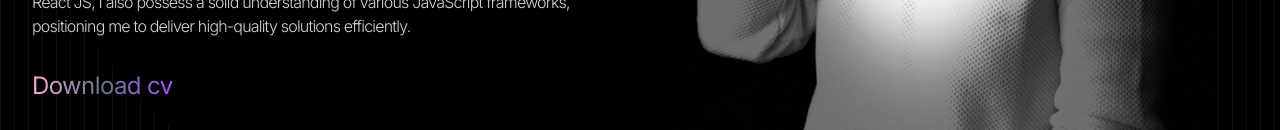
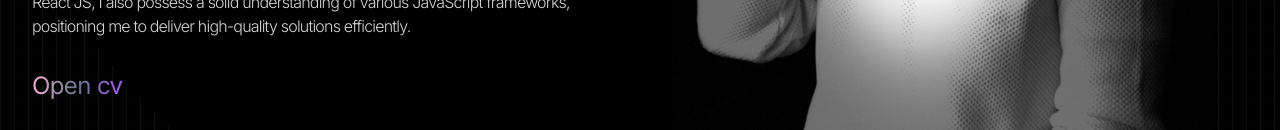
Before and after one commit to MohamedSameh01/my-portfolio, a React (Vite) app: page / in a window 1280 px wide. Shown: the part 670-800 px from the top of the page. Built offline with nearby package versions, Linux system fonts and the light colour scheme.

Commit message:
make the cv open in drive

```diff
--- a/src/components/Hero.jsx
+++ b/src/components/Hero.jsx
@@ -40,11 +40,12 @@ const Hero = () => {
               variants={container(1.5)}
               initial="hidden"
               animate="visible"
-              href="/Mohamed Sameh Mahmoud Khalil.pdf"
-              download
+              href="https://drive.google.com/file/d/14i9q6jltpcLmlXWKP5lhcQYp-15WjW6R/view"
+              target="_blank" // Open in new tab
+              rel="noopener noreferrer" // Security best practice
             >
               <button className="bg-gradient-to-r from-pink-300 via-slate-500 to-purple-500  bg-clip-text text-2xl tracking-tight text-transparent ">
-                Download cv
+                Open cv
               </button>
             </motion.a>
           </div>
@@ -61,6 +62,8 @@ const Hero = () => {
               className="rounded-3xl"
               src={mohamedSamehProfile}
               alt="profile image"
+              target="_blank"
+              rel="noopener noreferrer"
             />
           </div>
         </div>
```
Also changed, not shown: 2 other files (tests, documents, lock files or other folders).
